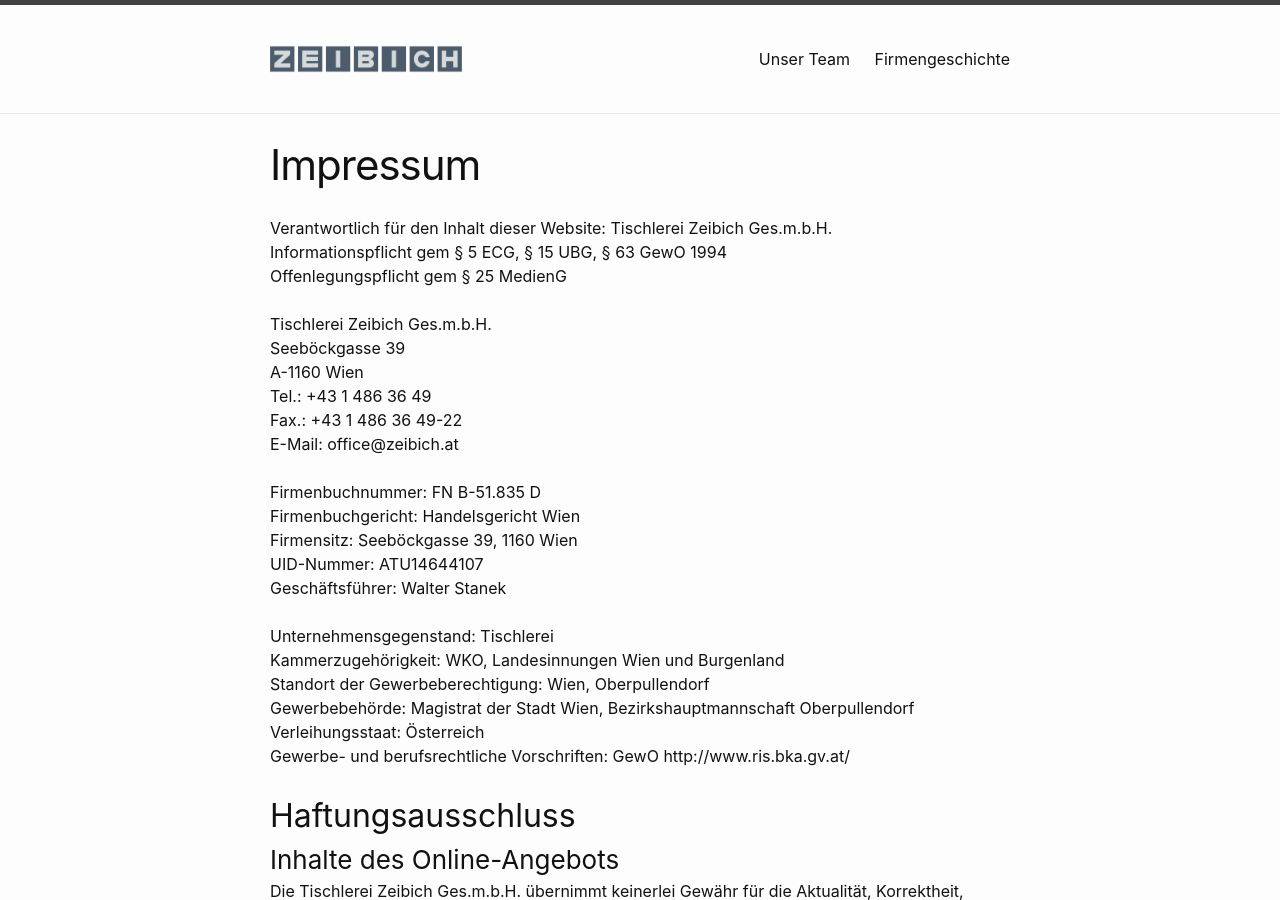
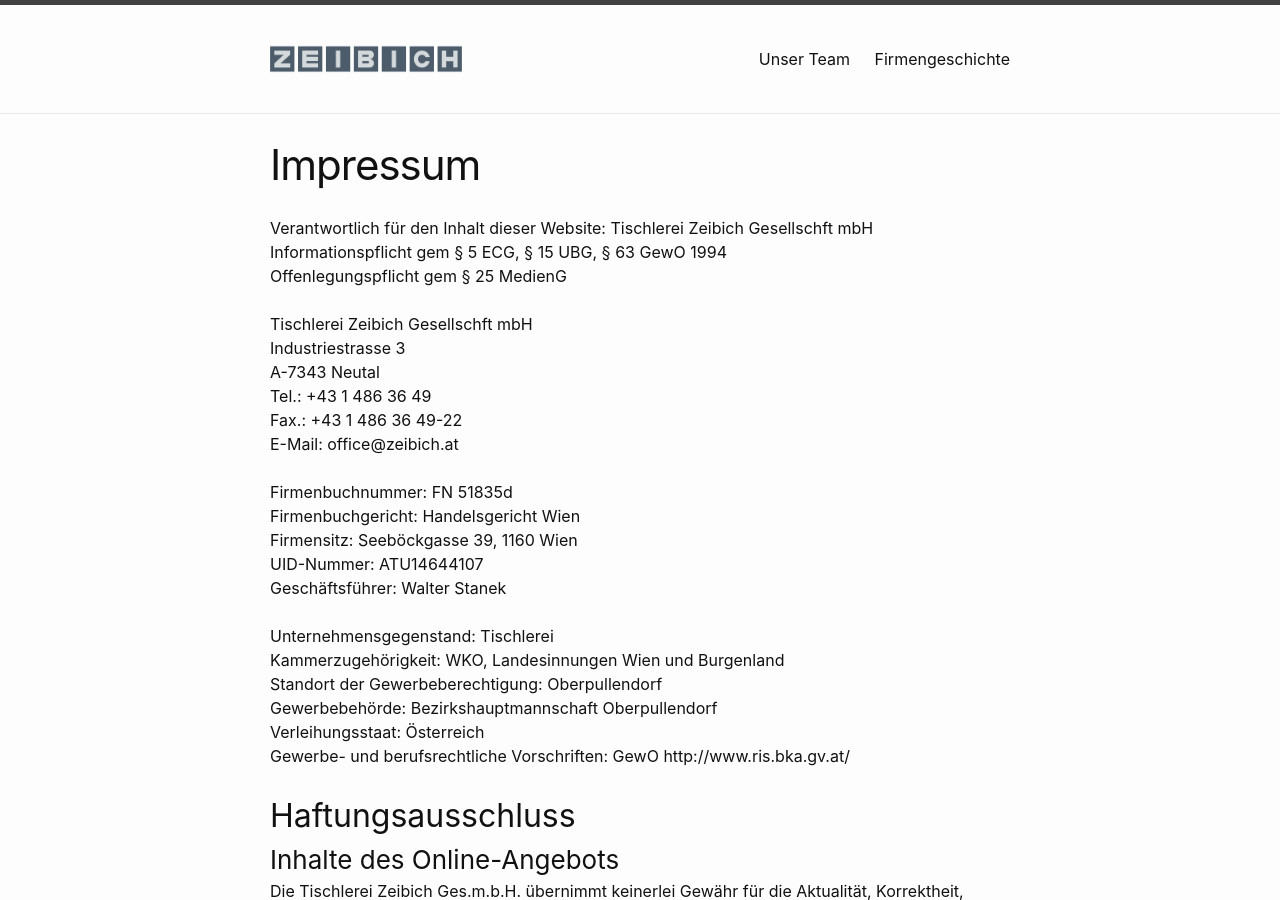
Before and after one commit to Zeibich/www.zeibich.at, a Jekyll site: the page built from impressum.md, in a window 1280 px wide and 900 px high. Built offline with Jekyll 4.4.1, drawn with Linux system fonts in a browser that asks for light colours.

Commit message:
Update agb and impressum

```diff
--- a/impressum.md
+++ b/impressum.md
@@ -4,25 +4,24 @@
 permalink: /impressum/
 ---
 
-Verantwortlich für den Inhalt dieser Website: Tischlerei Zeibich Ges.m.b.H.
+Verantwortlich für den Inhalt dieser Website: Tischlerei Zeibich Gesellschft mbH
 <br>
-
 
 <p>Informationspflicht gem § 5 ECG, § 15 UBG, § 63 GewO 1994<br>
 Offenlegungspflicht gem § 25 MedienG<br>
 </p>
 <br>
 
-<p>Tischlerei Zeibich Ges.m.b.H.<br>
-Seeböckgasse 39<br>
-A-1160 Wien<br>
+<p>Tischlerei Zeibich Gesellschft mbH<br>
+Industriestrasse 3<br>
+A-7343 Neutal<br>
 Tel.: +43 1 486 36 49<br>
 Fax.: +43 1 486 36 49-22<br>
 E-Mail: office@zeibich.at<br>
 </p>
 <br>
 
-<p>Firmenbuchnummer: FN B-51.835 D<br>
+<p>Firmenbuchnummer: FN 51835d<br>
 Firmenbuchgericht: Handelsgericht Wien<br>
 Firmensitz: Seeböckgasse 39, 1160 Wien<br>
 UID-Nummer: ATU14644107<br>
@@ -32,24 +31,27 @@
 
 <p>Unternehmensgegenstand: Tischlerei<br>
 Kammerzugehörigkeit: WKO, Landesinnungen Wien und Burgenland<br>
-Standort der Gewerbeberechtigung: Wien, Oberpullendorf<br>
-Gewerbebehörde: Magistrat der Stadt Wien, Bezirkshauptmannschaft Oberpullendorf<br>
+Standort der Gewerbeberechtigung: Oberpullendorf<br>
+Gewerbebehörde: Bezirkshauptmannschaft Oberpullendorf<br>
 Verleihungsstaat: Österreich<br>
 Gewerbe- und berufsrechtliche Vorschriften: GewO http://www.ris.bka.gv.at/<br>
 </p>
 <br>
 
-
 ## Haftungsausschluss<br>
 
 ### Inhalte des Online-Angebots<br>
-Die Tischlerei Zeibich Ges.m.b.H. übernimmt keinerlei Gewähr für die Aktualität, Korrektheit, Vollständigkeit oder Qualität der auf dieser Website bereitgestellten Informationen. Sollten Sie problematische oder rechtswidrige Inhalte auf dieser Website bemerken, bitten wir, diese an die im Impressum genannte Kontaktmöglichkeit  zu melden. Die Tischlerei Zeibich Ges.m.b.H. behält sich ausdrücklich vor, Teile der Seiten oder das gesamte Angebot ohne gesonderte Ankündigung zu verändern, zu ergänzen, zu löschen oder die Veröffentlichung vorübergehend oder endgültig einzustellen.
+
+Die Tischlerei Zeibich Ges.m.b.H. übernimmt keinerlei Gewähr für die Aktualität, Korrektheit, Vollständigkeit oder Qualität der auf dieser Website bereitgestellten Informationen. Sollten Sie problematische oder rechtswidrige Inhalte auf dieser Website bemerken, bitten wir, diese an die im Impressum genannte Kontaktmöglichkeit zu melden. Die Tischlerei Zeibich Ges.m.b.H. behält sich ausdrücklich vor, Teile der Seiten oder das gesamte Angebot ohne gesonderte Ankündigung zu verändern, zu ergänzen, zu löschen oder die Veröffentlichung vorübergehend oder endgültig einzustellen.
 
 ### Verweise und Links<br>
+
 Die Tischlerei Zeibich Ges.m.b.H. ist nicht verantwortlich für den Inhalt von Webseiten, auf die im Rahmen dieser Website durch Linksetzung verwiesen wird. Für illegale, fehlerhafte oder unvollständige Inhalte auf Webseiten, auf dies verwiesen wird, sowie für Schäden, die aus der Nutzung solcher Informationen entstehen, haftet allein der Anbieter der Seite, auf die verwiesen wird. Sollten Sie problematische oder rechtswidrige Links oder Verweise bemerken, bitten wir Sie, diese an die im Impressum genannte Kontaktmöglichkeit zu melden.
 
 ### Urheberrecht<br>
+
 Alle Inhalte dieser Website (Grafiken, Tondokumente, Videosequenzen, Texte) unterliegen uneingeschränkt den Bestimmungen des jeweils gültigen Kennzeichenrechts und den Besitzrechten der jeweils eingetragenen Eigentümer. Das Copyright für von der Tischlerei Zeibich Ges.m.b.H. selbst erstellte und auf dieser Website veröffentlichte Objekte bleibt allein bei dieser. Die Vervielfältigung oder Verwendung solcher Objekte ist nur mit ausdrücklicher Zustimmung der Tischlerei Zeibich Ges.m.b.H. gestattet. Die unerlaubte Nutzung von Teilen der Seite oder des gesamten Inhalts wird rechtlich verfolgt.
 
 ### Bildernachweis<br>
+
 Die auf dieser Website veröffentlichten Grafiken sind urheberrechtlich geschützt. Die Bilderrechte liegen bei der Tischlerei Zeibich Ges.m.b.H.
```
Also changed, not shown: 1 other file.
